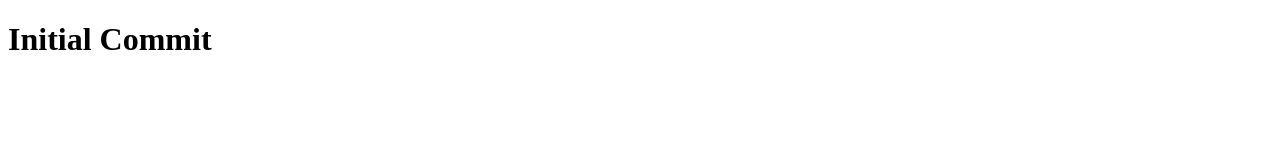
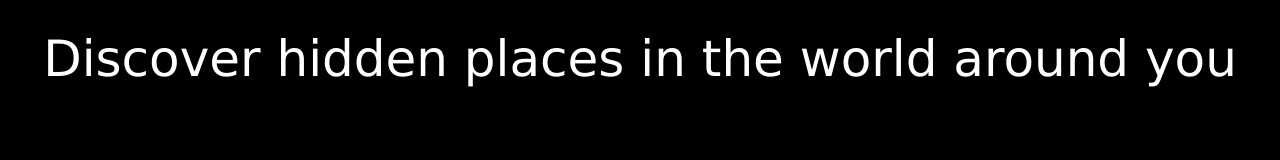
Before and after one commit to tssanjai98/Excursion, a plain HTML site: page index.html in a window 1280 px wide. Drawn offline with Linux system fonts and the light colour scheme.

Commit message:
update HTML and CSS

```diff
--- a/index.html
+++ b/index.html
@@ -4,8 +4,13 @@
     <meta charset="UTF-8" />
     <meta name="viewport" content="width=device-width,initial-scale=1" />
     <link rel="stylesheet" href="./resources/css/styles.css" />
+    <title>Excursion</title>
   </head>
   <body>
-    <h1>Initial Commit</h1>
+    <header>
+      <h1>Discover hidden places in the world around you</h1>
+    </header>
+    <main></main>
+    <footer></footer>
   </body>
 </html>
--- a/resources/css/styles.css
+++ b/resources/css/styles.css
@@ -0,0 +1,18 @@
+* {
+  margin: 0;
+  padding: 0;
+  box-sizing: border-box;
+}
+
+body {
+  font-family: Verdana;
+  background-color: black;
+  padding: 30px 20px;
+}
+
+header h1 {
+  color: white;
+  font-size: 50px;
+  font-weight: normal;
+  text-align: center;
+}
```
